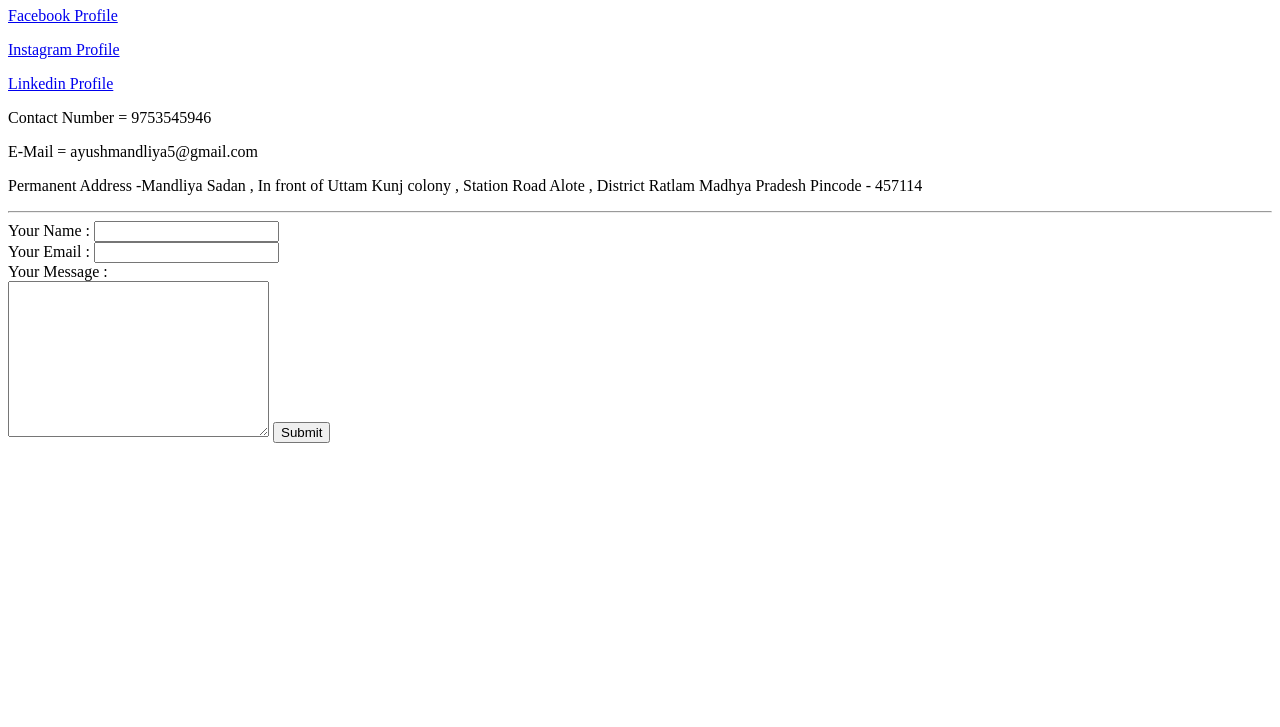
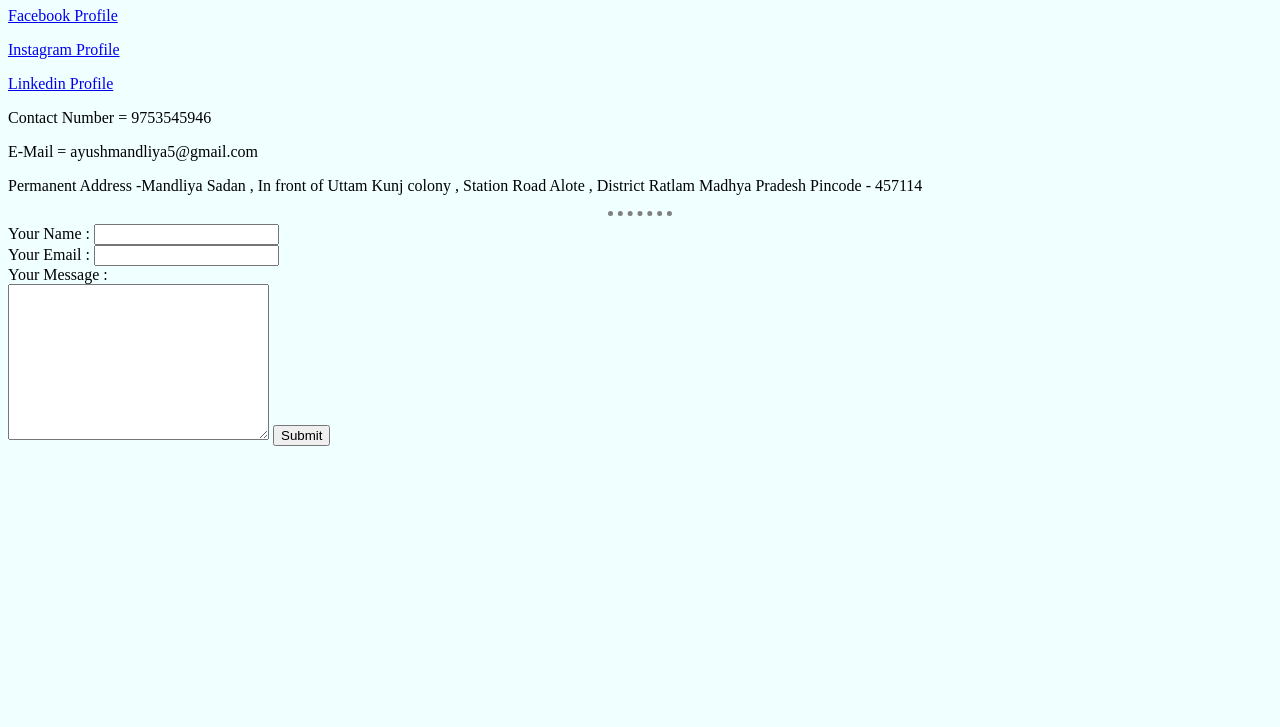
Before and after one commit to AyushMandliya/CurriculamVitae, a plain HTML site: page Contact_Me.html in a window 1280 px wide. Shown: the part 73-800 px from the top of the page. Drawn offline with Linux system fonts and the light colour scheme.

Commit message:
Update Contact_Me.html

```diff
--- a/Contact_Me.html
+++ b/Contact_Me.html
@@ -5,7 +5,22 @@
     <meta charset="UTF-8">
 
     <title>Contact Me</title>
-</head>
+    <link rel="stylesheet" href="./css/styles.css" </head>
+
+    <style>
+        body {
+            background-color: azure;
+        }
+
+        hr {
+            border-style: none;
+            border-top-style: dotted;
+            border-color: gray;
+            border-width: 5px;
+            height: 0px;
+            width: 5%;
+        }
+    </style>
 
 <body>
     <h1>Contact Me</h1>
@@ -17,7 +32,7 @@
     <p>Permanent Address -Mandliya Sadan , In front of Uttam Kunj colony , Station Road Alote , District Ratlam Madhya
         Pradesh Pincode - 457114</p>
     <hr>
-        <form action="mailto:ayushmandliya5@gmail.com"method="post"Enctype="text/plain">
+    <form action="mailto:ayushmandliya5@gmail.com" method="post" Enctype="text/plain">
         <label>Your Name :</label>
         <input type="text" name="YourName" id=""><br>
         <label>Your Email :</label>
```
